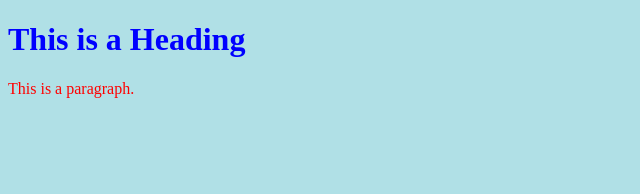
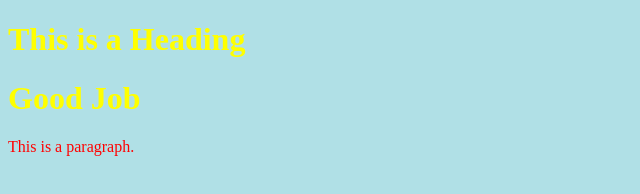
Before and after one commit to ChaseYY01/test1011, a plain HTML site: page index.html in a window 1280 px wide. Shown: the whole page, without its empty margins (0-640 px from the left). Drawn offline with Linux system fonts and the light colour scheme.

Commit message:
新增標題標籤

```diff
--- a/css/all.css
+++ b/css/all.css
@@ -3,7 +3,7 @@ body {
 }
 
 h1 {
-    color: blue;
+    color: yellow;
 }
 
 p {
--- a/index.html
+++ b/index.html
@@ -10,6 +10,7 @@
 <body>
 
     <h1>This is a Heading</h1>
+    <h1>Good Job</h1>
     <p>This is a paragraph.</p>
 
 </body>
```
